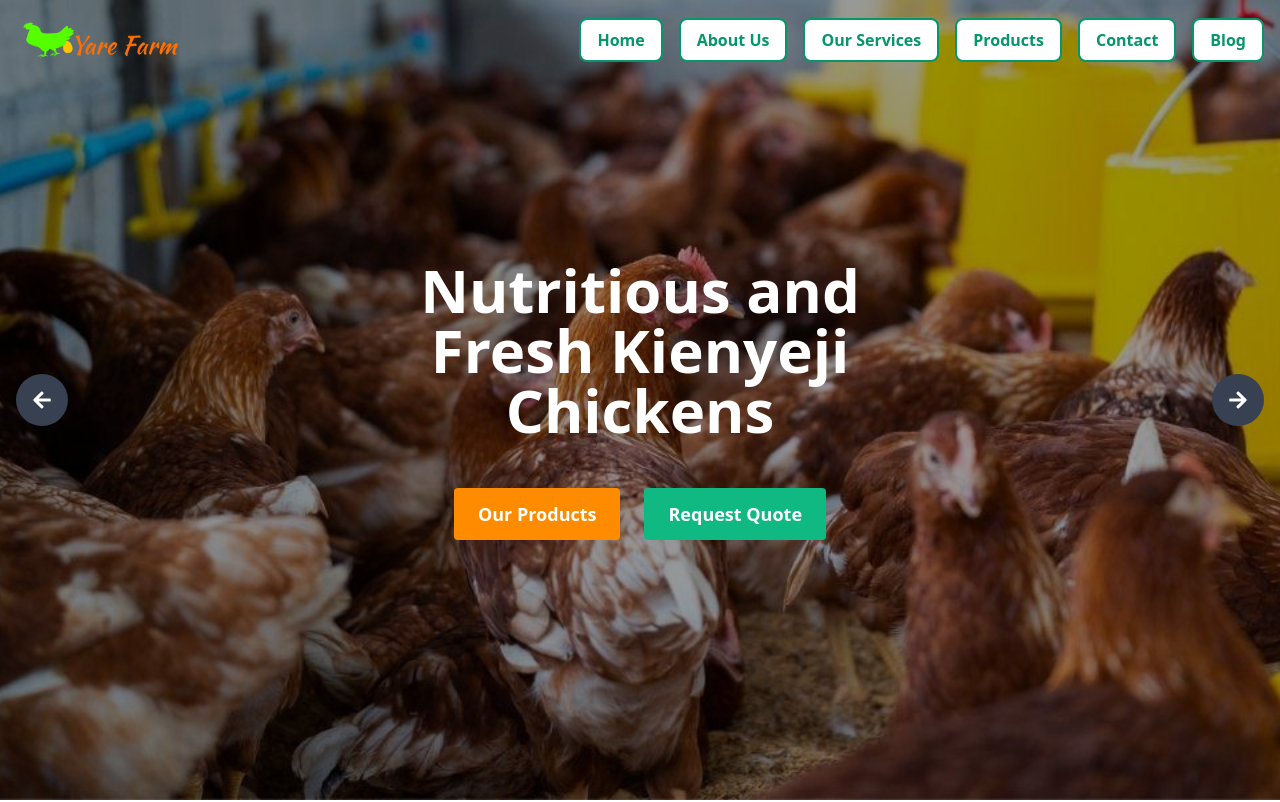
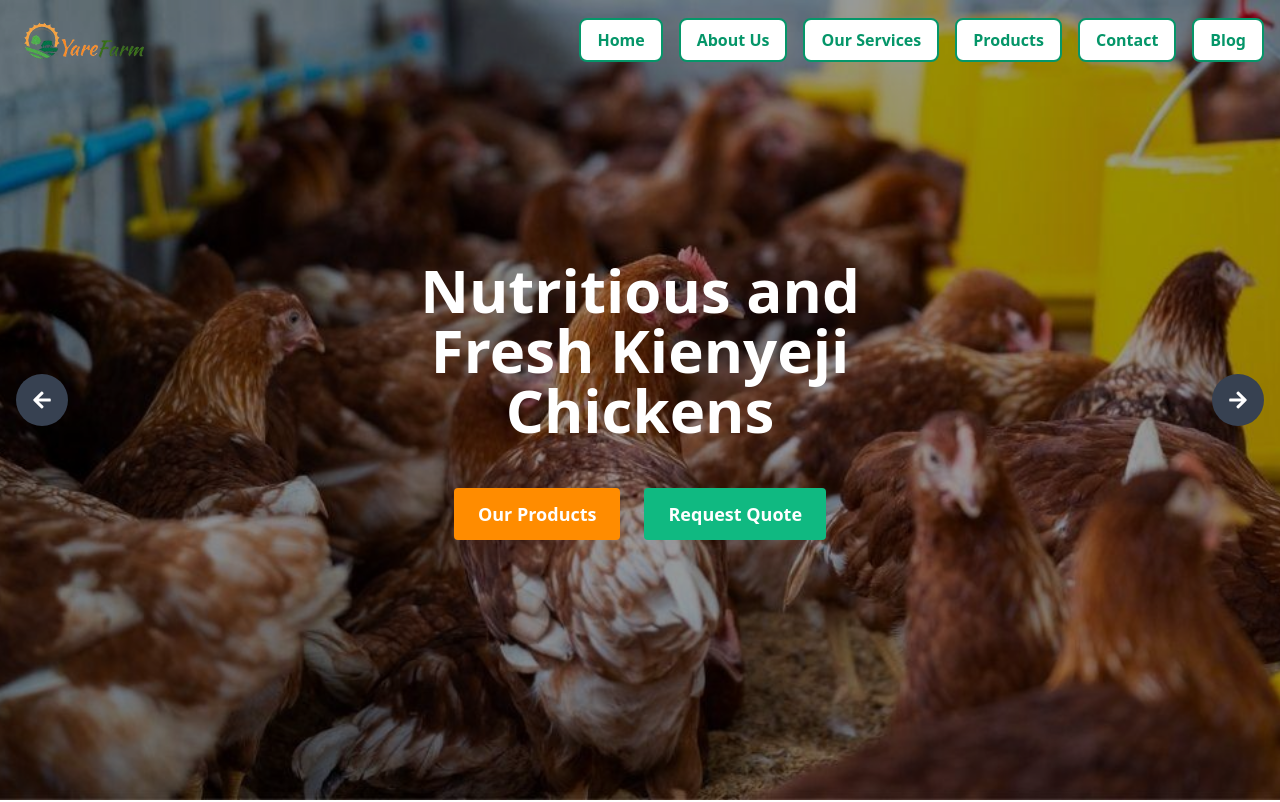
Before and after one commit to Abdikhafar-hub/Yare-Farms, a React (Vite) app: page / in a window 1280 px wide. Shown: the top 802 px of the page. Built offline with nearby package versions, Linux system fonts and the light colour scheme.

Commit message:
services added

```diff
--- a/src/components/Navbar.jsx
+++ b/src/components/Navbar.jsx
@@ -32,7 +32,7 @@ const Navbar = () => {
         <div className="container mx-auto flex justify-between items-center p-4">
           {/* Logo */}
           <div className="flex items-center">
-            <img src="/images/logo.png" alt="Poultry Farm Logo" className="h-12 w-auto mr-3" />
+            <img src="/images/logo2.png" alt="Poultry Farm Logo" className="h-12 w-auto mr-3" />
             <span className={`text-lg font-extrabold ${isScrolled ? "text-green-700" : "text-green-600"}`}>
 
             </span>
```
Also changed, not shown: public/images/logo2.png (added).
